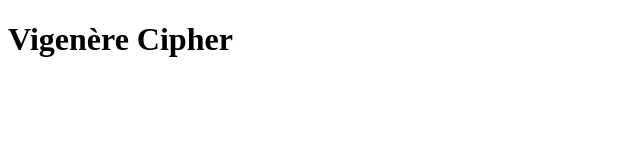
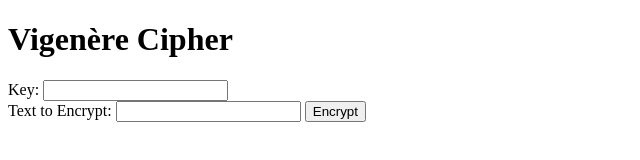
Before and after one commit to hillister/Cipher, a plain HTML site: page index.html in a window 1280 px wide. Shown: the whole page, without its empty margins (0-640 px from the left). Drawn offline with Linux system fonts and the light colour scheme.

Commit message:
Add form input and rough template of UI

```diff
--- a/index.html
+++ b/index.html
@@ -8,7 +8,20 @@
 </head>
 <body>
     <h1>Vigenère Cipher</h1>
-
+    <div class="key">
+        <form>
+            <label>Key:</label>
+            <input type="text">
+        </form>
+    </div>
+    <div class="plain-text">
+        <form>
+            <label>Text to Encrypt:</label>
+            <input type="text">
+            <button type="submit">Encrypt</button>
+        </form>
+    </div>
+    <div class="encrypted-text"></div>
     <script src="script.js"></script>
 </body>
 </html>
```
